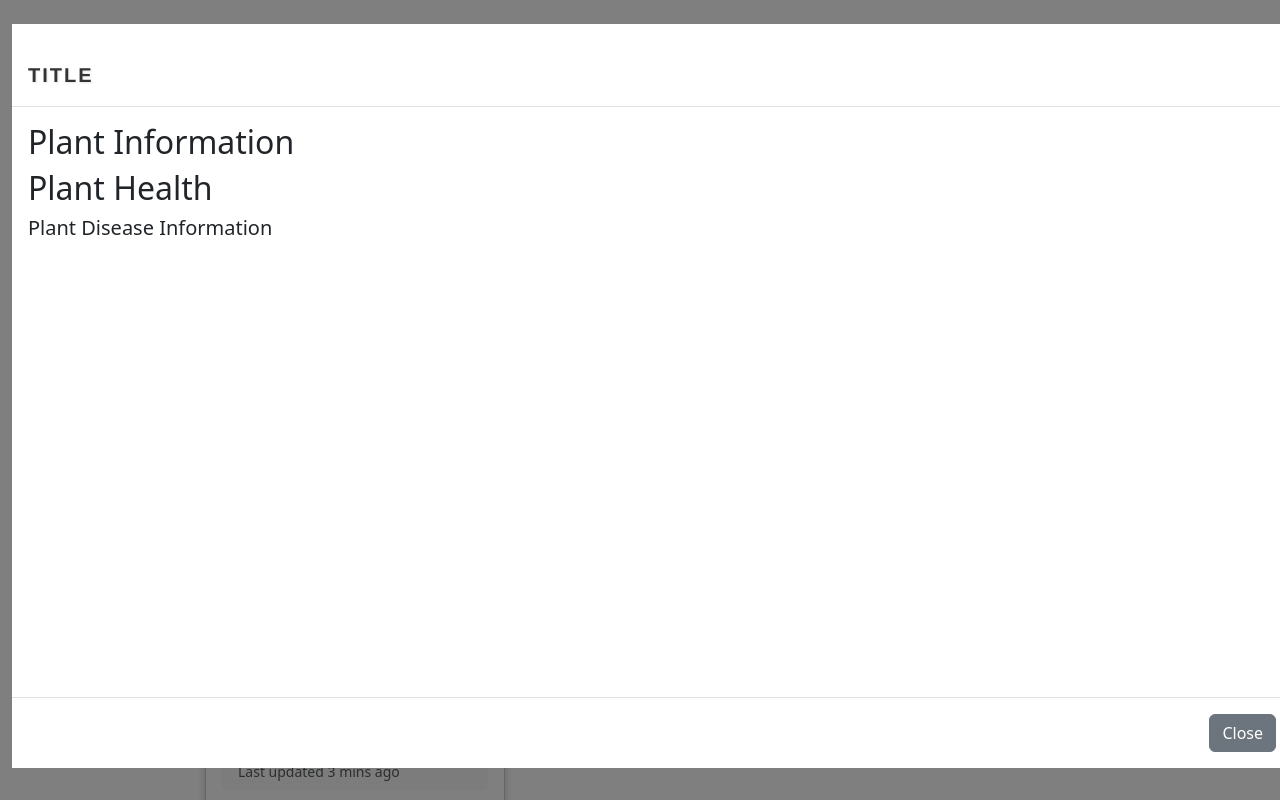
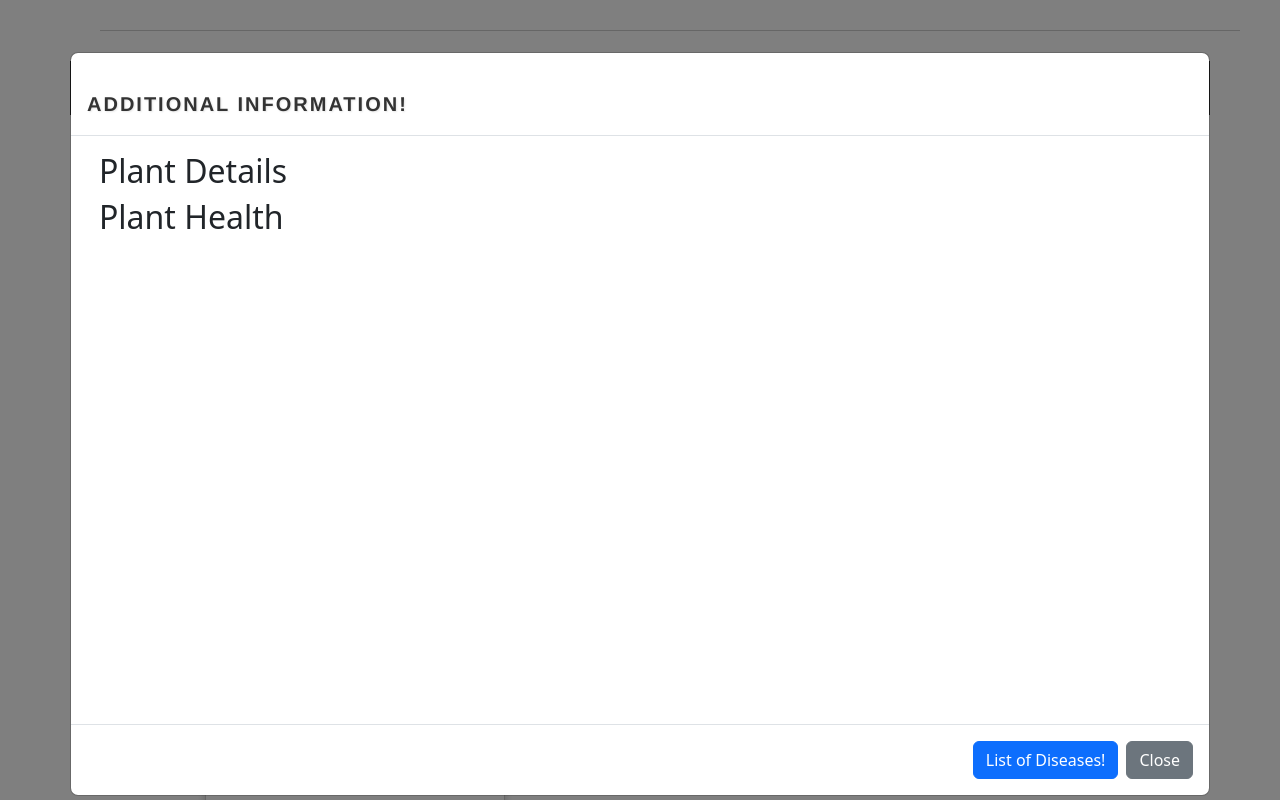
Before and after one commit to rxllanos/plantid, a Django app: template plantas/templates/plantas/home.html in a window 1280 px wide, after a click on "Information". Run offline with Django 5.2, Linux system fonts and the light colour scheme; a user stored in the database is signed in; tables that the repository leaves empty hold one stand-in row (values such as "Sample post"); the template is opened without the code that fills it: most values are stand-ins (such as "Sample title", 1, 10 or a date in 2020); grey boxes marked "Sample" are stand-in pictures; parts of the project's set-up code (start-up, migrations or seed data) failed here and were passed over; some libraries are stand-ins or nearby versions.

Commit message:
modal v2

```diff
--- a/plantas/static/java.js
+++ b/plantas/static/java.js
@@ -8,11 +8,13 @@
       handledata(id, info);
     })
   }
-
-
 });
 
 async function handledata(id, info) {
+  document.getElementById("plant-container").innerHTML = "";
+  document.getElementById("plant-health").innerHTML = "";
+  document.getElementById("disease-container").innerHTML = "";
+
   if (info === 'Plant_Information') {
     try {
       const response = await fetch(`/planta/api/plantadata/${id}/`);
@@ -39,16 +41,11 @@
       const propagationMethods = parseJsonField(plant.plant_data_propagation_methods);
 
       const card = document.createElement("div");
-      card.className = "card mb-4 shadow-sm full-width-card";
 
       card.innerHTML = `
-          <div class="row g-0">
-              <div class="col-md-4">
-                  <img src="${plant.plant_data_image}" class="img-fluid rounded-start" alt="${plant.plant_data_name}">
-              </div>
-              <div class="col-md-8">
       <div class="card-body">
           <h5 class="card-title">${plant.plant_data_name}</h5>
+          <img src="${plant.plant_data_image}" class="img-fluid rounded-start" alt="${plant.plant_data_name}">
           <p class="text-muted">Probability: ${(plant.plant_data_probability * 100).toFixed(2)}%</p>
           <p><strong>Taxonomy:</strong> ${plant.plant_data_taxonomy}</p>
           <p><strong>GBIF ID:</strong> ${plant.plant_data_gbif_id} | <strong>iNaturalist ID:</strong> ${plant.plant_data_inaturalist_id}</p>
@@ -57,8 +54,6 @@
           <p><strong>Propagation Methods:</strong> ${propagationMethods.join(", ")}</p>
           <p><strong>Watering:</strong> ${plant.plant_data_watering_min} - ${plant.plant_data_watering_max} (scale)</p>
           <a href="${plant.plant_data_url}" target="_blank" class="btn btn-primary btn-sm">Learn More</a>
-                  </div>
-              </div>
       </div>
       `;
       plantContainer.appendChild(card);
@@ -83,7 +78,6 @@
 
         diseases.forEach(disease => {
           const card = document.createElement("div");
-          card.className = "card mb-4 shadow-sm full-width-card";
 
           const parseJsonField = (field) => {
             try {
@@ -93,18 +87,17 @@
                 return [];
             }
         };
-
           const chemicalTreatment = parseJsonField(disease.disease_treatment_chemical).join(" ");
           const biologicalTreatment = parseJsonField(disease.disease_treatment_biological).join(" ");
           const preventionList = parseJsonField(disease.disease_prevention);
 
           card.innerHTML = `
               <div class="card-body">
+                  <hr>
                   <h5 class="card-title">${disease.disease_name}</h5>
                   <p class="text-muted">Probability: ${(disease.disease_probability * 100).toFixed(2)}%</p>
                   <p class="card-text">${disease.disease_description}</p>
                   <a href="${disease.disease_url}" target="_blank" class="btn btn-primary btn-sm">Learn More</a>
-                  <hr>
                   <h6 class="text-success">Treatment</h6>
                   <p><strong>Chemical:</strong> ${chemicalTreatment}</p>
                   <p><strong>Biological:</strong> ${biologicalTreatment}</p>
@@ -115,8 +108,10 @@
               </div>
           `;
           diseaseContainer.appendChild(card);
-
       });
+      }
+      else{
+        document.getElementById("modal2").style.display="none"
       }
 
     }
@@ -127,30 +122,4 @@
     }
   }
 
-
-  if(info=== 'Delete') {
-    const shouldDelete = confirm('Are you sure you want to delete this plant?');
-    if (shouldDelete) {
-      try {
-          const response = fetch(`/planta/api/planta/${buttonId}/`, {
-              method: 'DELETE',
-          });
-
-          if (response.ok) {
-              console.log('Plant deleted successfully!');
-          } else {
-              console.error('Error deleting plant:', response.statusText);
 }
-      }
-      catch (error) {
-          console.error('An error occurred while deleting the plant:', error);
-      }
-    } else {
-      console.log('Deletion canceled.');
-  }
-      setTimeout(function() {
-        window.location.reload();
-      }, 100)
-  }
-
-}
--- a/plantas/static/styles.css
+++ b/plantas/static/styles.css
@@ -203,3 +203,8 @@
     margin-left: .1rem;
     margin-right: .1rem;
 }
+
+
+page-nav {
+    margin-bottom: 10px;
+}
--- a/plantas/templates/plantas/home.html
+++ b/plantas/templates/plantas/home.html
@@ -62,39 +62,59 @@
 
 
 <div class="modal fade" id="exampleModal" tabindex="-1" aria-labelledby="exampleModalLabel" aria-hidden="true">
-  <div class="modal-dialog modal-fullscreen modal-dialog-scrollable">
+  <div class="modal-dialog modal-xl modal-dialog-scrollable">
     <div class="modal-content">
       <div class="modal-header">
-        <h1 class="modal-title fs-5" id="exampleModalLabel">Title</h1>
+        <h1 class="modal-title fs-5" id="exampleModalLabel">Additional information!</h1>
       </div>
       <div class="modal-body">
-        <div id='info1'  >
-          <h2>Plant Information</h2>
-          <div id="plant-container"></div>
-        </div>
-
-        <div id='info2' >
-          <h2>Plant Health</h2>
-          <div id="plant-health"></div>
-        </div>
-
-        <div id='info4' >
-            <h5>Plant Disease Information</h5>
-            <div id="disease-container"></div>
+        <div class="container-fluid">
+          <div class="row">
+              <h2>Plant Details</h2>
+              <div id="plant-container"></div>
+          </div>
+          <div class="row">
+            <h2>Plant Health</h2>
+            <div id="plant-health"></div>
+          </div>
         </div>
       </div>
-
       <div class="modal-footer">
+        <button id="modal2" class="btn btn-primary" data-bs-target="#exampleModalToggle2" data-bs-toggle="modal">List of Diseases!</button>
         <button type="button" class="btn btn-secondary" data-bs-dismiss="modal">Close</button>
       </div>
     </div>
   </div>
 </div>
 
+<div class="modal fade" id="exampleModalToggle2" aria-hidden="true" aria-labelledby="exampleModalToggleLabel2" tabindex="-1">
+  <div class="modal-dialog modal-xl modal-dialog-centered">
+    <div class="modal-content">
+      <div class="modal-header">
+        <h1 class="modal-title fs-5" id="exampleModalToggleLabel2">Disease List</h1>
+        <button type="button" class="btn-close" data-bs-dismiss="modal" aria-label="Close"></button>
+      </div>
+      <div class="modal-body">
+          <div class="container-fluid">
+            <div class="row">
+              <h5>Plant Disease Information</h5>
+              <div id="disease-container"></div>
+            </div>
+          </div>
+      </div>
+      <div class="modal-footer">
+        <button class="btn btn-primary" data-bs-target="#exampleModalToggle" data-bs-toggle="modal">Back</button>
+      </div>
+    </div>
+  </div>
+</div>
+
+<br>
+
 {% endblock %}
 
 {% block paging %}
-
+<br>
 <nav aria-label="Page navigation example" style="margin-top:20px;">
   <ul class="pagination justify-content-center">
     <li class="page-item disabled">
```
Lines whose indentation alone changed are shown as unchanged.
